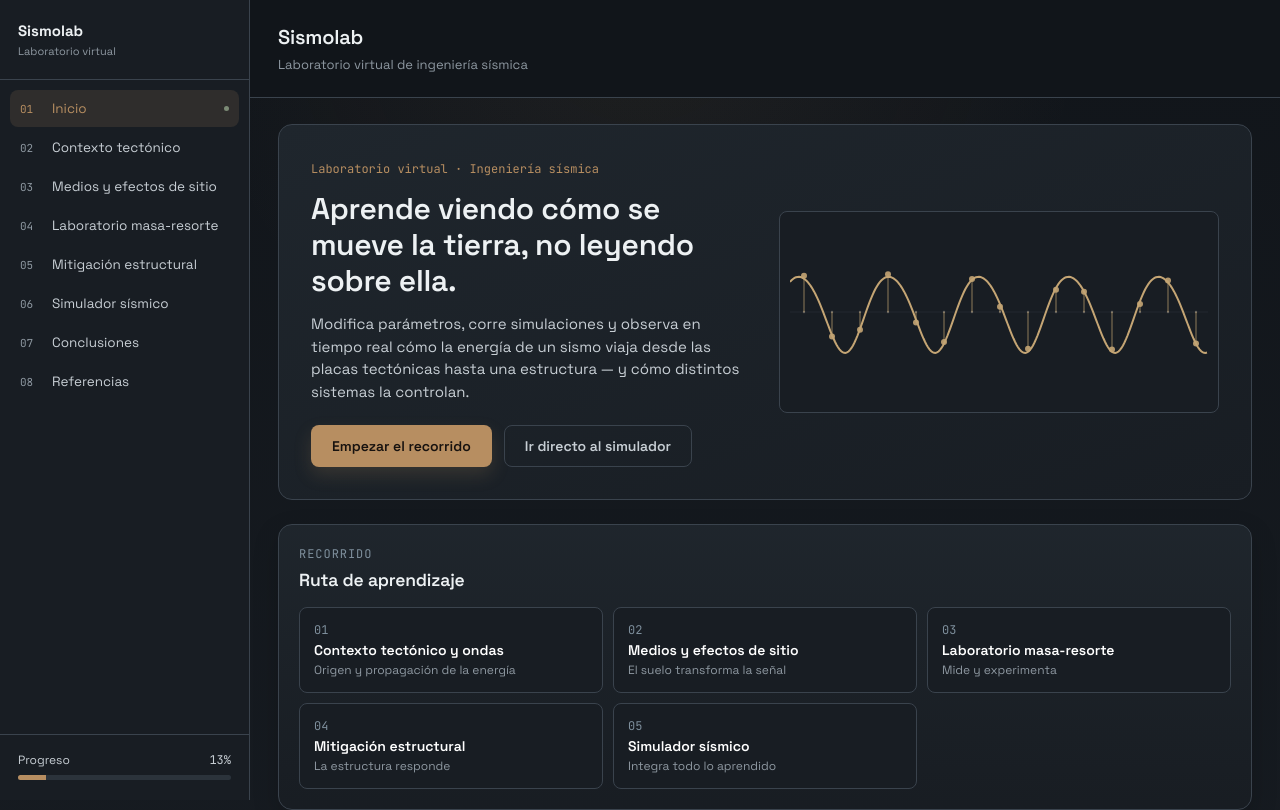
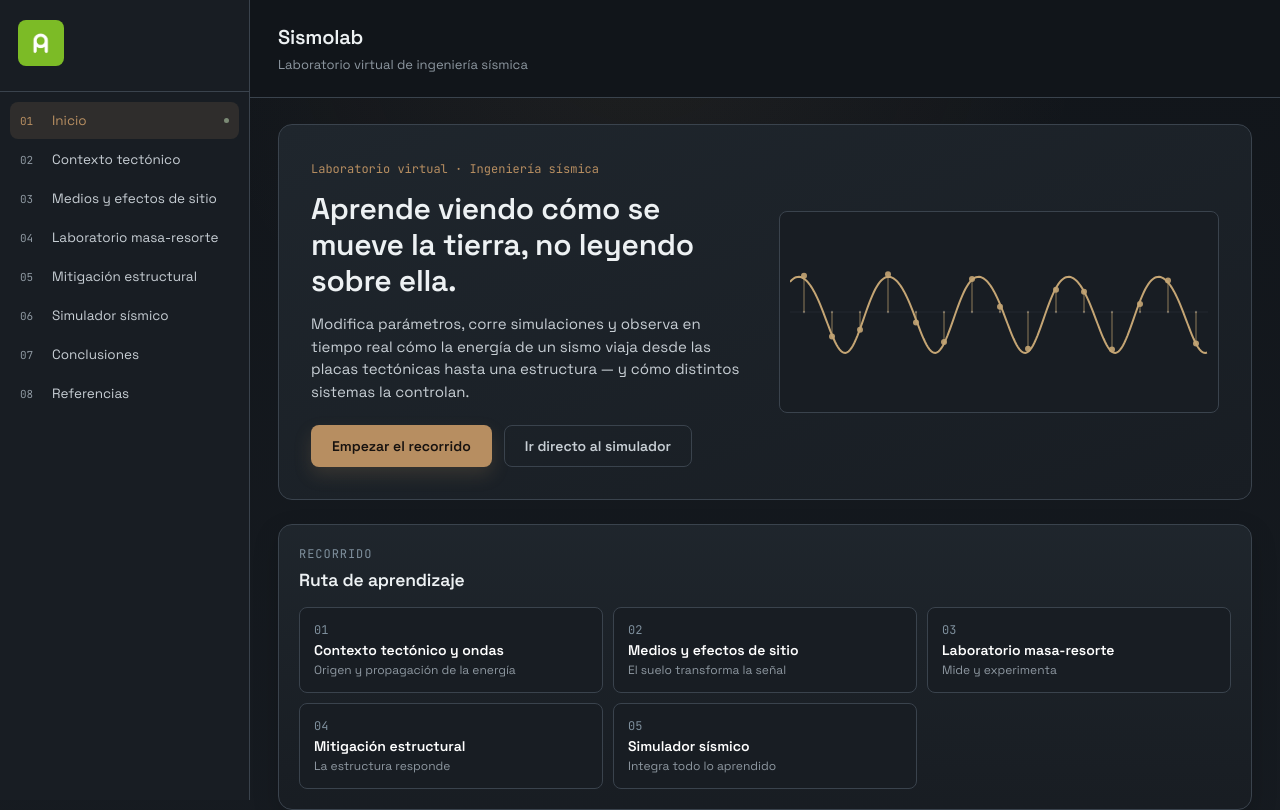
Before and after one commit to framk278/Sismo-simulador, a React (Vite) app: page / in a window 1280 px wide. Shown: the top 810 px of the page. Built offline with nearby package versions, Linux system fonts and the light colour scheme.

Commit message:
Nueva actualización

```diff
--- a/src/components/Sidebar.jsx
+++ b/src/components/Sidebar.jsx
@@ -1,4 +1,5 @@
 import { useProgress } from '../hooks/useProgress.jsx'
+import andinaLogo from '../assets/seismic-references/images.jpg'
 
 const NAV = [
   { id: 'inicio', label: 'Inicio', icon: '01' },
@@ -12,7 +13,7 @@ const NAV = [
 ]
 
 export function Sidebar({ current, onNavigate, open, onClose }) {
-  const { visited, stats } = useProgress()
+  const { visited } = useProgress()
 
   return (
     <>
@@ -20,8 +21,8 @@ export function Sidebar({ current, onNavigate, open, onClose }) {
       <nav className={`sidebar ${open ? 'open' : ''}`}>
         <div className="brand">
           <div>
-            <div className="brand-name">Sismolab</div>
-            <div className="brand-sub">Laboratorio virtual</div>
+            <img className="brand-logo" src={andinaLogo} alt="Andina" />
+
           </div>
         </div>
 
@@ -43,15 +44,6 @@ export function Sidebar({ current, onNavigate, open, onClose }) {
           ))}
         </div>
 
-        <div className="sidebar-foot">
-          <div className="foot-row">
-            <span>Progreso</span>
-            <span className="readout">{stats.sectionProgress}%</span>
-          </div>
-          <div className="foot-bar">
-            <div className="foot-bar-fill" style={{ width: `${stats.sectionProgress}%` }} />
-          </div>
-        </div>
       </nav>
 
       <style>{`
@@ -88,7 +80,7 @@ export function Sidebar({ current, onNavigate, open, onClose }) {
           object-fit: contain;
           flex-shrink: 0;
         }
-        .brand-name { font-weight: 700; font-size: 15px; }
+        .brand-logo { display: block; width: 46px; height: 46px; object-fit: cover; border-radius: 8px; margin-bottom: 5px; }
         .brand-sub { font-size: 11px; color: var(--ink-2); }
         .nav-list {
           flex: 1;
@@ -120,29 +112,6 @@ export function Sidebar({ current, onNavigate, open, onClose }) {
         .nav-item[data-active="true"] .nav-icon { color: var(--amber); }
         .nav-label { flex: 1; }
         .nav-dot { width: 5px; height: 5px; border-radius: 50%; background: var(--green); }
-        .sidebar-foot {
-          padding: 16px 18px 20px;
-          border-top: 1px solid var(--line);
-        }
-        .foot-row {
-          display: flex;
-          justify-content: space-between;
-          font-size: 12px;
-          color: var(--ink-1);
-          margin-bottom: 6px;
-        }
-        .foot-bar {
-          height: 5px;
-          background: var(--bg-3);
-          border-radius: 3px;
-          overflow: hidden;
-        }
-        .foot-bar-fill {
-          height: 100%;
-          background: var(--amber);
-          transition: width .4s ease;
-        }
-
         @media (max-width: 900px) {
           .sidebar {
             position: fixed;
--- a/src/pages/Conclusions.jsx
+++ b/src/pages/Conclusions.jsx
@@ -1,20 +1,8 @@
 import { Panel, Button } from '../components/Panel.jsx'
-import { useProgress } from '../hooks/useProgress.jsx'
 
 export function Conclusions({ onNavigate }) {
-  const { stats } = useProgress()
-
   return (
     <div className="stack">
-      <Panel eyebrow="RECORRIDO" title="Progreso del laboratorio">
-        <div className="score-row">
-          <div className="score-big">
-            <span className="readout score-num">{stats.sectionProgress}%</span>
-            <span className="score-label">de secciones visitadas</span>
-          </div>
-        </div>
-      </Panel>
-
       <Panel eyebrow="SÍNTESIS" title="Lo que recorriste">
         <p className="summary">
           Partiste de la acumulación de esfuerzo en las placas tectónicas —incluido el Cinturón de
@@ -32,10 +20,6 @@ export function Conclusions({ onNavigate }) {
 
       <style>{`
         .stack { display: flex; flex-direction: column; gap: 20px; }
-        .score-row { display: flex; gap: 30px; align-items: center; flex-wrap: wrap; }
-        .score-big { display: flex; flex-direction: column; align-items: flex-start; }
-        .score-num { font-size: 46px; font-weight: 700; color: var(--amber); }
-        .score-label { font-size: 13px; color: var(--ink-2); }
         .summary { color: var(--ink-1); font-size: 13.5px; line-height: 1.7; max-width: 74ch; margin-bottom: 18px; }
         .cta-row { display: flex; gap: 10px; }
       `}</style>
--- a/src/pages/MassSpringLab.jsx
+++ b/src/pages/MassSpringLab.jsx
@@ -132,7 +132,7 @@ export function MassSpringLab() {
           <span className="details-hint">Abrir</span>
         </summary>
         <div className="source-graphs-content">
-          <p className="source-graphs-note">Gráficas recreadas con los 10 registros de <em>Lab 1 Física Gráficas.xlsx</em>.</p>
+
           <div className="source-chart-grid">
             <Panel eyebrow="LEY DE HOOKE" title="Fuerza del resorte vs. elongación">
               <ResponsiveContainer width="100%" height={230}>
```
Also changed, not shown: src/assets/seismic-references/images.jpg (added).
